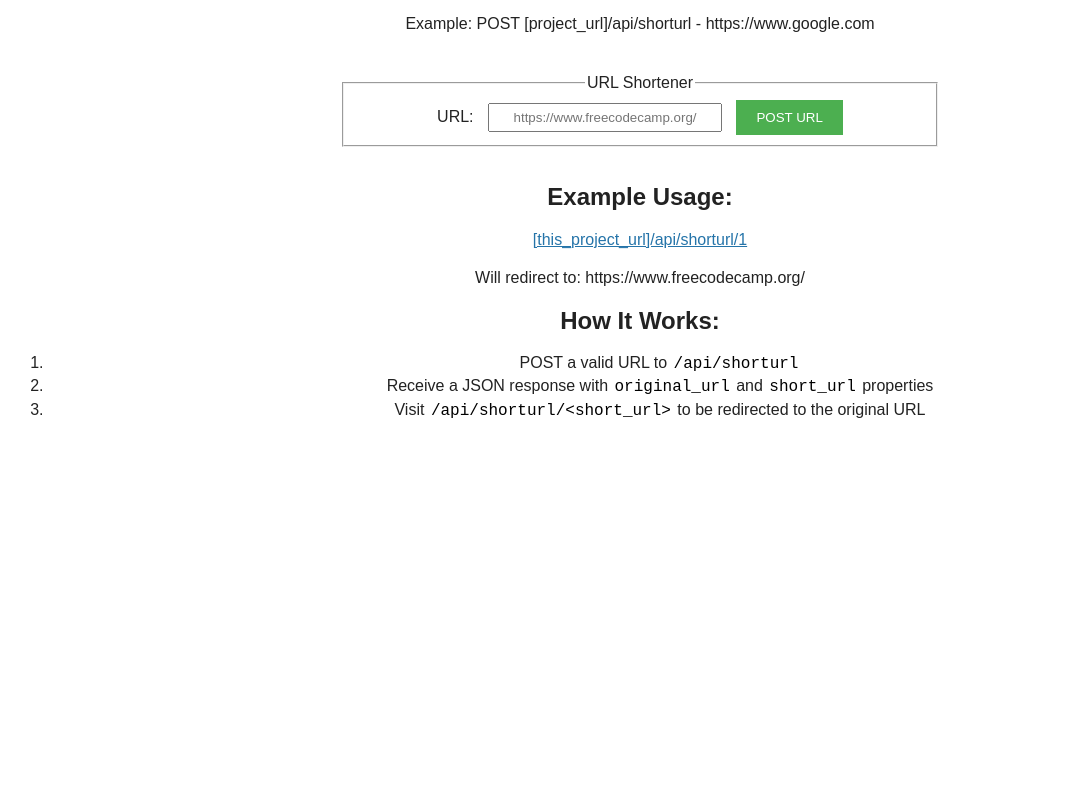
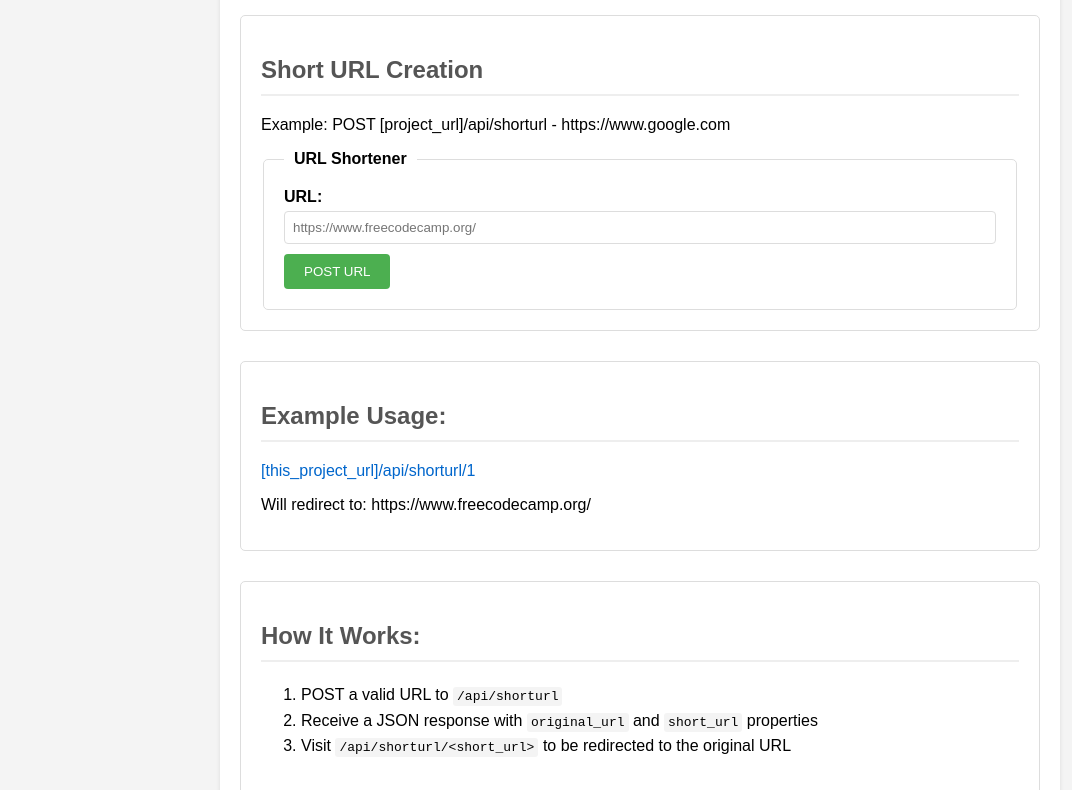
Before and after one commit to dennisholam-ops/URL-Shortener-Microservice, a website: page public/index.html in a window 1280 px wide. Shown: the part 113-903 px from the top of the page, without its empty margins (0-1072 px from the left). Before the commit the page ends 800 px from the top, so only its background shows below. Drawn offline with Linux system fonts and the light colour scheme.

Commit message:
Update style.css

```diff
--- a/public/style.css
+++ b/public/style.css
@@ -1,68 +1,92 @@
 body {
   font-family: Arial, sans-serif;
-  font-size: 16px;
-  color: #222;
-  background-color: #fff;
-  text-align: center;
-  line-height: 1.4em;
+  margin: 0;
+  padding: 20px;
+  background-color: #f4f4f4;
 }
 
 .container {
-  padding: 0;
-  margin-top: 40px;
+  max-width: 800px;
+  margin: 0 auto;
+  background-color: white;
+  padding: 20px;
+  border-radius: 8px;
+  box-shadow: 0 2px 4px rgba(0,0,0,0.1);
 }
 
 h1 {
-  margin-top: 30px;
+  color: #333;
+  text-align: center;
 }
 
-h3 {
-  margin-top: 30px;
+section {
+  margin: 30px 0;
+  padding: 20px;
+  border: 1px solid #ddd;
+  border-radius: 5px;
 }
 
-.footer {
-  margin-top: 40px;
+h2 {
+  color: #555;
+  border-bottom: 2px solid #eee;
+  padding-bottom: 10px;
+}
+
+fieldset {
+  border: 1px solid #ddd;
+  padding: 20px;
+  border-radius: 5px;
+}
+
+legend {
+  font-weight: bold;
+  padding: 0 10px;
+}
+
+label {
+  display: block;
+  margin-bottom: 5px;
+  font-weight: bold;
+}
+
+input[type="text"] {
+  width: 100%;
+  padding: 8px;
+  margin-bottom: 10px;
+  border: 1px solid #ddd;
+  border-radius: 4px;
+  box-sizing: border-box;
+}
+
+input[type="submit"] {
+  background-color: #4CAF50;
+  color: white;
+  padding: 10px 20px;
+  border: none;
+  border-radius: 4px;
+  cursor: pointer;
+}
+
+input[type="submit"]:hover {
+  background-color: #45a049;
 }
 
 code {
+  background-color: #f4f4f4;
+  padding: 2px 4px;
+  border-radius: 3px;
   font-family: monospace;
-  padding: 2px;
-  color: black;
-  background-color: #fff;
 }
 
 a {
-  color: #2574A9;
+  color: #0066cc;
+  text-decoration: none;
 }
 
-form {
-  margin: 10px auto;
-  padding: 20px;
-  max-width: 600px;
+a:hover {
+  text-decoration: underline;
 }
 
-label {
-  margin-right: 10px;
+ol {
+  line-height: 1.6;
 }
-
-input {
-  padding: 5px;
-}
-
-input[type='text'] {
-  width: 220px;
-  text-align: center;
-}
-
-input[type='submit'] {
-  background-color: #4CAF50;
-  color: white;
-  border: none;
-  padding: 10px 20px;
-  cursor: pointer;
-  margin-left: 10px;
-}
-
-input[type='submit']:hover {
-  background-color: #45a049;
-}
```
